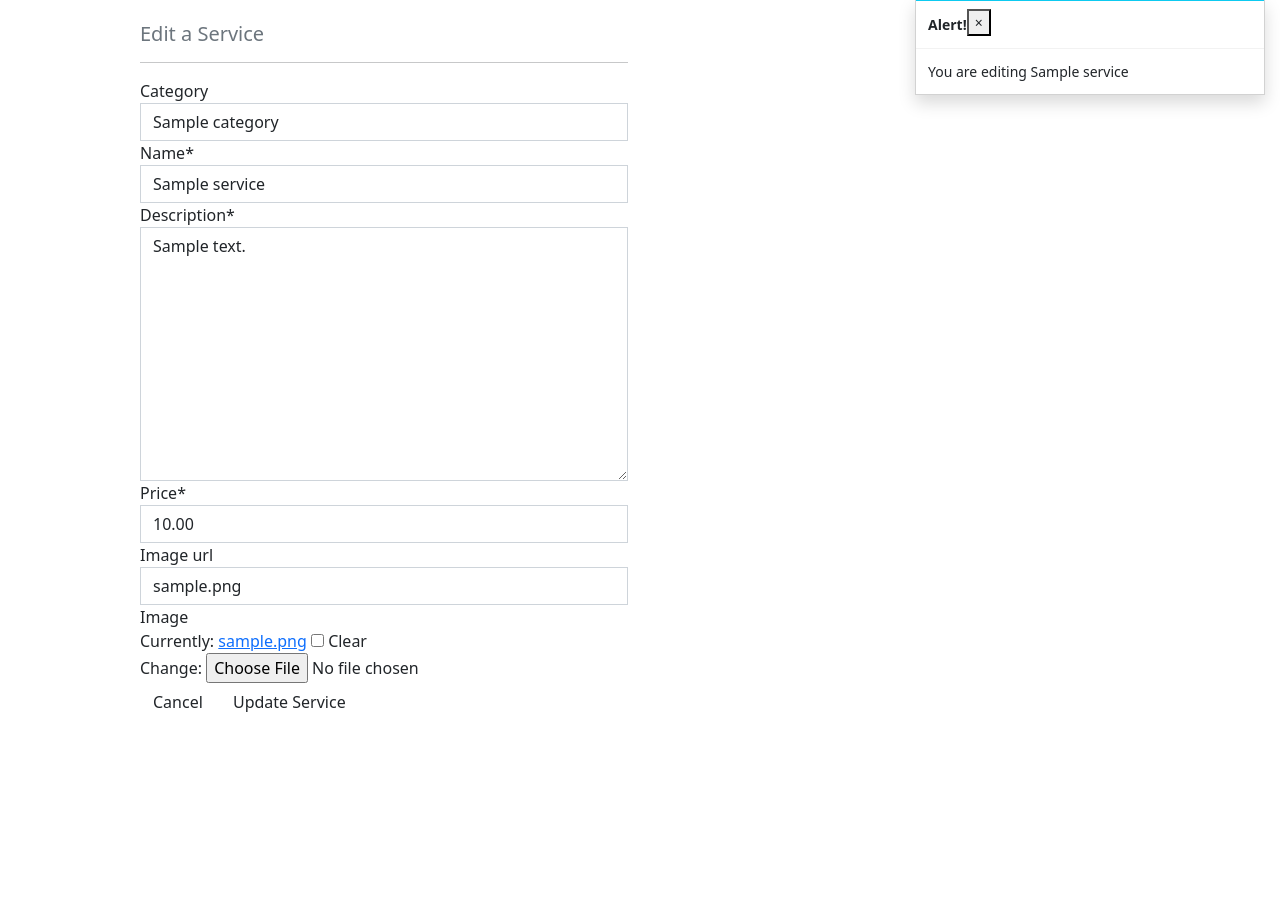
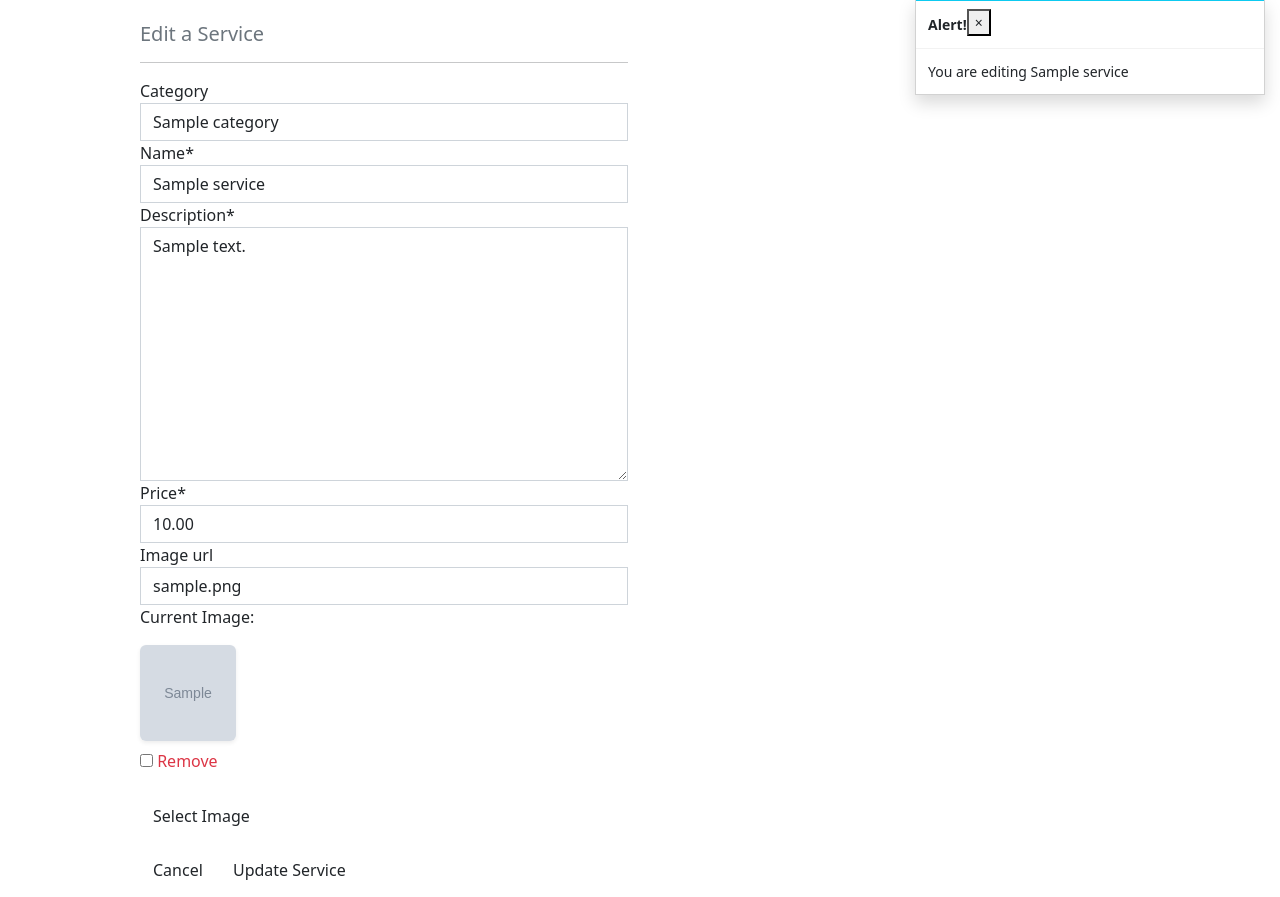
Before and after one commit to Code-Institute-Submissions/StephenKennyGains-FriendlyFitness_NovResub, a Django app: page /services/edit/1/ in a window 1280 px wide. Shown: the part 73-970 px from the top of the page. Before the commit the page ends 785 px from the top, so only its background shows below. Run offline with Django 3.2, Linux system fonts and the light colour scheme; a user stored in the database is signed in; tables that the repository leaves empty hold one stand-in row (values such as "Sample post"); grey boxes marked "Sample" are stand-in pictures; some libraries are stand-ins or nearby versions.

Commit message:
Finish edit and delete function and update image field for editing

```diff
--- a/profiles/views.py
+++ b/profiles/views.py
@@ -1,11 +1,14 @@
 from django.shortcuts import render, get_object_or_404
 from django.contrib import messages
+from django.contrib.auth.decorators import login_required
 
 from .models import UserProfile
 from .forms import UserProfileForm
 
 from checkout.models import Order
 
+
+@login_required
 def profile(request):
     """ Display the user's profile. """
     profile = get_object_or_404(UserProfile, user=request.user)
--- a/services/forms.py
+++ b/services/forms.py
@@ -1,4 +1,5 @@
 from django import forms
+from .widgets import CustomClearableFileInput
 from .models import Service, Category
 
 
@@ -8,6 +9,8 @@ class ServiceForm(forms.ModelForm):
         model = Service
         fields = '__all__'
 
+    image = forms.ImageField(label='Image', required=False, widget=CustomClearableFileInput)
+
     def __init__(self, *args, **kwargs):
         super().__init__(*args, **kwargs)
         categories = Category.objects.all()
--- /dev/null
+++ b/services/templates/services/custom_widget_templates/custom_clearable_file_input.html
@@ -0,0 +1,17 @@
+{% if widget.is_initial %}
+    <p>{{ widget.initial_text }}:</p>
+    <a href="{{ widget.value.url }}">
+        <img width="96" height="96" class="rounded shadow-sm" src="{{ widget.value.url }}">
+    </a>
+    {% if not widget.required %}
+        <div class="custom-control custom-checkbox mt-2">
+            <input class="custom-control-input" type="checkbox" name="{{ widget.checkbox_name }}" id="{{ widget.checkbox_id }}">
+            <label class="custom-control-label text-danger" for="{{ widget.checkbox_id }}">{{ widget.clear_checkbox_label }}</label>
+        </div>
+    {% endif %}<br>
+    {{ widget.input_text }}
+{% endif %}
+<span class="btn btn-black rounded-0 btn-file">
+    Select Image <input id="new-image" type="{{ widget.type }}" name="{{ widget.name }}"{% include "django/forms/widgets/attrs.html" %}>
+</span>
+<strong><p class="text-danger" id="filename"></p></strong>
--- a/services/templates/services/edit_service.html
+++ b/services/templates/services/edit_service.html
@@ -25,7 +25,13 @@
             <div class="col-12 col-md-6">
                 <form method="POST" action="{% url 'edit_service' service.id %}" class="form mb-2" enctype="multipart/form-data">
                     {% csrf_token %}
-                    {{ form | crispy }}
+                    {% for field in form %}
+                        {% if field.name != 'image' %}
+                            {{ field | as_crispy_field }}
+                        {% else %}
+                            {{ field }}
+                        {% endif %}
+                    {% endfor %}
                     <div class="text-right">
                         <a class="btn btn-outline-black rounded-0" href="{% url 'services' %}">Cancel</a>
                         <button class="btn btn-black rounded-0" type="submit">Update Service</button>
@@ -35,3 +41,13 @@
         </div>
     </div>
 {% endblock %}
+
+{% block postloadjs %}
+    {{ block.super }}
+    <script type="text/javascript">
+        $('#new-image').change(function() {
+            var file = $('#new-image')[0].files[0];
+            $('#filename').text(`Image will be set to: ${file.name}`);
+        });
+    </script>
+{% endblock %}
--- a/services/views.py
+++ b/services/views.py
@@ -1,5 +1,6 @@
 from django.shortcuts import render, redirect, reverse, get_object_or_404
 from django.contrib import messages
+from django.contrib.auth.decorators import login_required
 from .models import Service, Category
 from .forms import ServiceForm
 
@@ -30,8 +31,13 @@ def service_detail(request, service_id):
     return render(request, 'services/service_detail.html', context)
 
 
+@login_required
 def add_service(request):
     """ Add a product to the store """
+    if not request.user.is_superuser:
+        messages.error(request, 'Sorry, only store owners can do that.')
+        return redirect(reverse('home'))
+
     if request.method == 'POST':
         form = ServiceForm(request.POST, request.FILES)
         if form.is_valid():
@@ -51,8 +57,13 @@ def add_service(request):
     return render(request, template, context)
 
 
+@login_required
 def edit_service(request, service_id):
     """ Edit a product in the store """
+    if not request.user.is_superuser:
+        messages.error(request, 'Sorry, only store owners can do that.')
+        return redirect(reverse('home'))
+
     service = get_object_or_404(Service, pk=service_id)
     if request.method == 'POST':
         form = ServiceForm(request.POST, request.FILES, instance=service)
@@ -75,8 +86,13 @@ def edit_service(request, service_id):
     return render(request, template, context)
 
 
+@login_required
 def delete_service(request, service_id):
     """ Delete a product from the store """
+    if not request.user.is_superuser:
+        messages.error(request, 'Sorry, only store owners can do that.')
+        return redirect(reverse('home'))
+
     service = get_object_or_404(Service, pk=service_id)
     service.delete()
     messages.success(request, 'Service deleted!')
--- a/static/css/base.css
+++ b/static/css/base.css
@@ -83,6 +83,34 @@
     overflow-y: auto;
 }
 
+/* Product Form */
+
+.btn-file {
+    position: relative;
+    overflow: hidden;
+}
+
+.btn-file input[type="file"] {
+    position: absolute;
+    top: 0;
+    right: 0;
+    min-width: 100%;
+    min-height: 100%;
+    opacity: 0;
+    cursor: pointer;
+}
+
+.custom-checkbox .custom-control-label::before {
+    border-radius: 0;
+    border-color: #dc3545;
+}
+
+.custom-checkbox .custom-control-input:checked~.custom-control-label::before {
+    background-color: #dc3545;
+    border-color: #dc3545;
+    border-radius: 0;
+}
+
 /* --------------- Media Queries --------------- */
 
 /* Slightly larger container on xl screens */
```
Also changed, not shown: services/templates/services/add_service.html (+17 -1 lines), services/widgets.py (added, +9 -0 lines).
